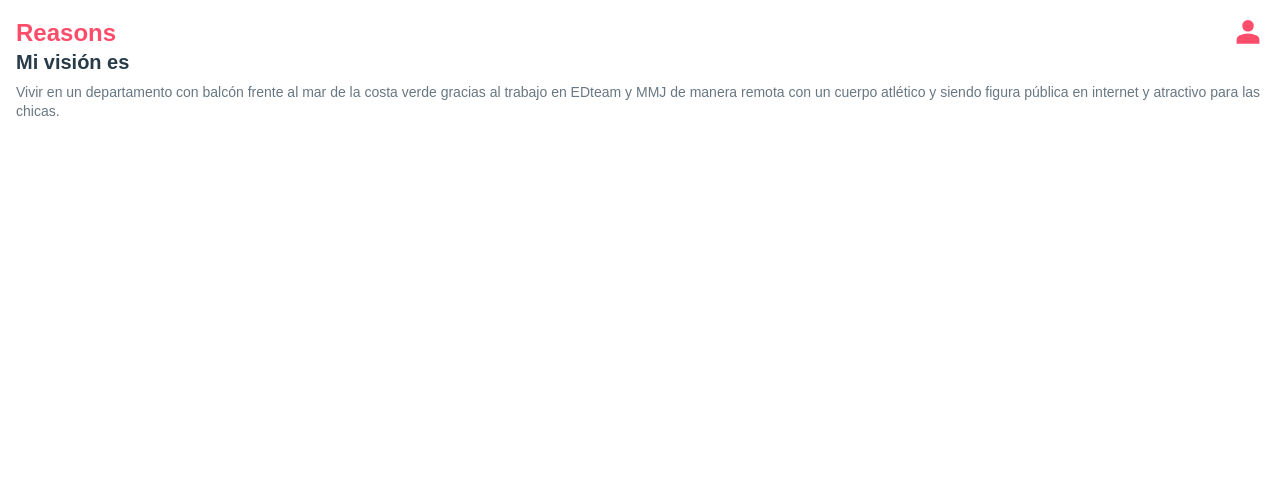
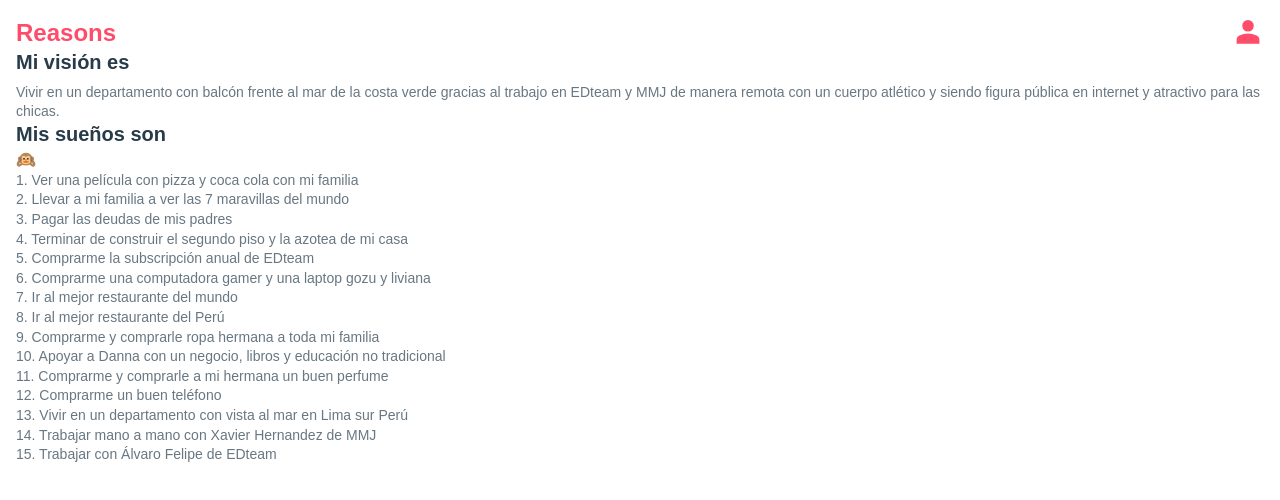
Before and after one commit to DenilDenilson/reasons, a React (Vite) app: page /reasons in a window 1280 px wide. Shown: the top 500 px of the page. Built offline with nearby package versions, Linux system fonts and the light colour scheme.

Commit message:
Añadido mis sueños por medio de un objeto importado desde otro archivo

```diff
--- /dev/null
+++ b/src/DreamContainer.jsx
@@ -0,0 +1,19 @@
+import Heading4 from "./Heading4";
+import user from "./assets/user";
+
+export default function DreamContainer() {
+  let i = 1;
+  return (
+    <section>
+      <Heading4 content={"Mis sueños son"} />
+      <span>🙉</span>
+      <ul>
+        {user.dreams.map((dream) => (
+          <li className="small-regular text-greys-TEXT">
+            {i++}. {dream}
+          </li>
+        ))}
+      </ul>
+    </section>
+  );
+}
--- a/src/DreamPage.jsx
+++ b/src/DreamPage.jsx
@@ -1,3 +1,4 @@
+import DreamContainer from "./DreamContainer";
 import NavTop from "./NavTop";
 import VisionContainer from "./VisionContainer";
 
@@ -6,6 +7,7 @@ export default function DreamPage() {
     <div className="p-4">
       <NavTop />
       <VisionContainer />
+      <DreamContainer />
     </div>
   );
 }
--- /dev/null
+++ b/src/Heading4.jsx
@@ -0,0 +1,3 @@
+export default function Heading4({ content }) {
+  return <h4 className="heading4 text-greys-TITLE">{content}</h4>;
+}
--- a/src/VisionContainer.jsx
+++ b/src/VisionContainer.jsx
@@ -1,7 +1,9 @@
+import Heading4 from "./Heading4";
+
 export default function () {
   return (
     <section className="flex flex-col gap-2">
-      <h4 className="heading4 text-greys-TITLE">Mi visión es</h4>
+      <Heading4 content={"Mi visión es"} />
       <p className="small-regular text-greys-TEXT">
         Vivir en un departamento con balcón frente al mar de la costa verde
         gracias al trabajo en EDteam y MMJ de manera remota con un cuerpo
```
